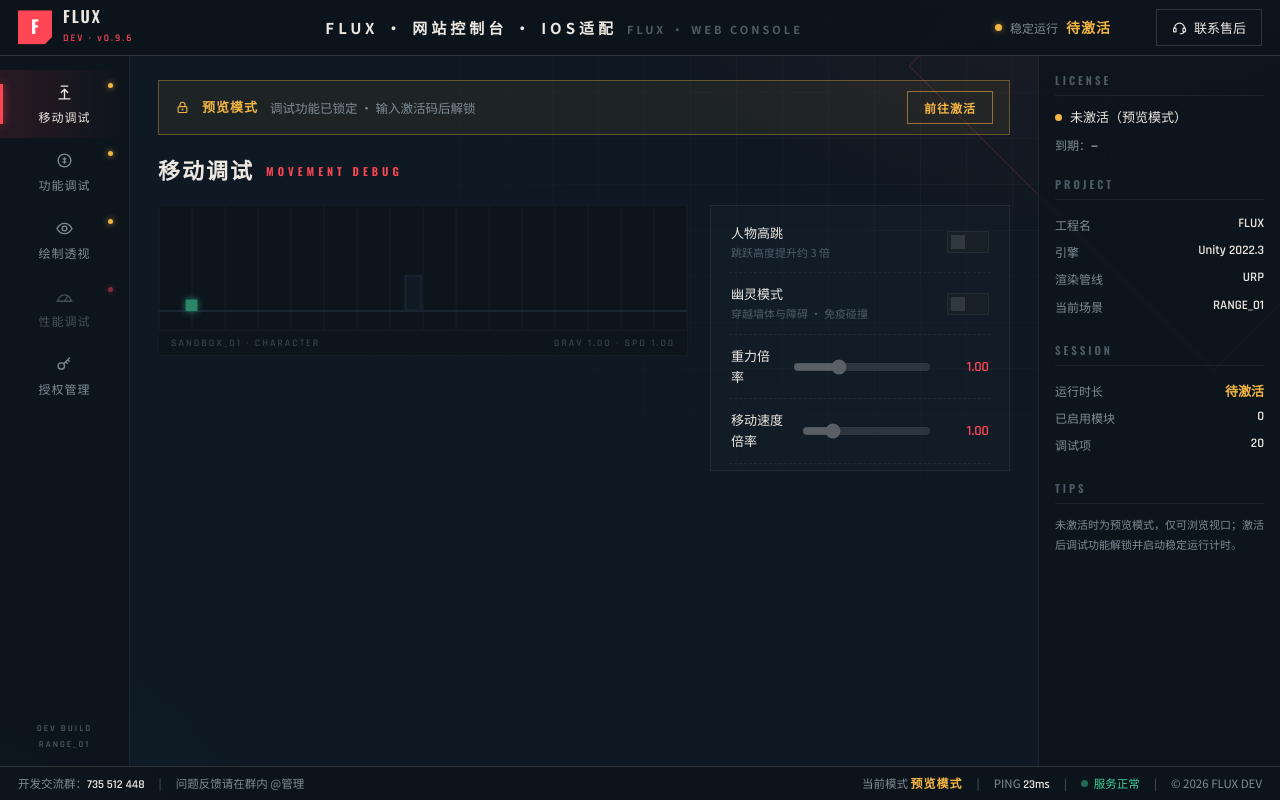
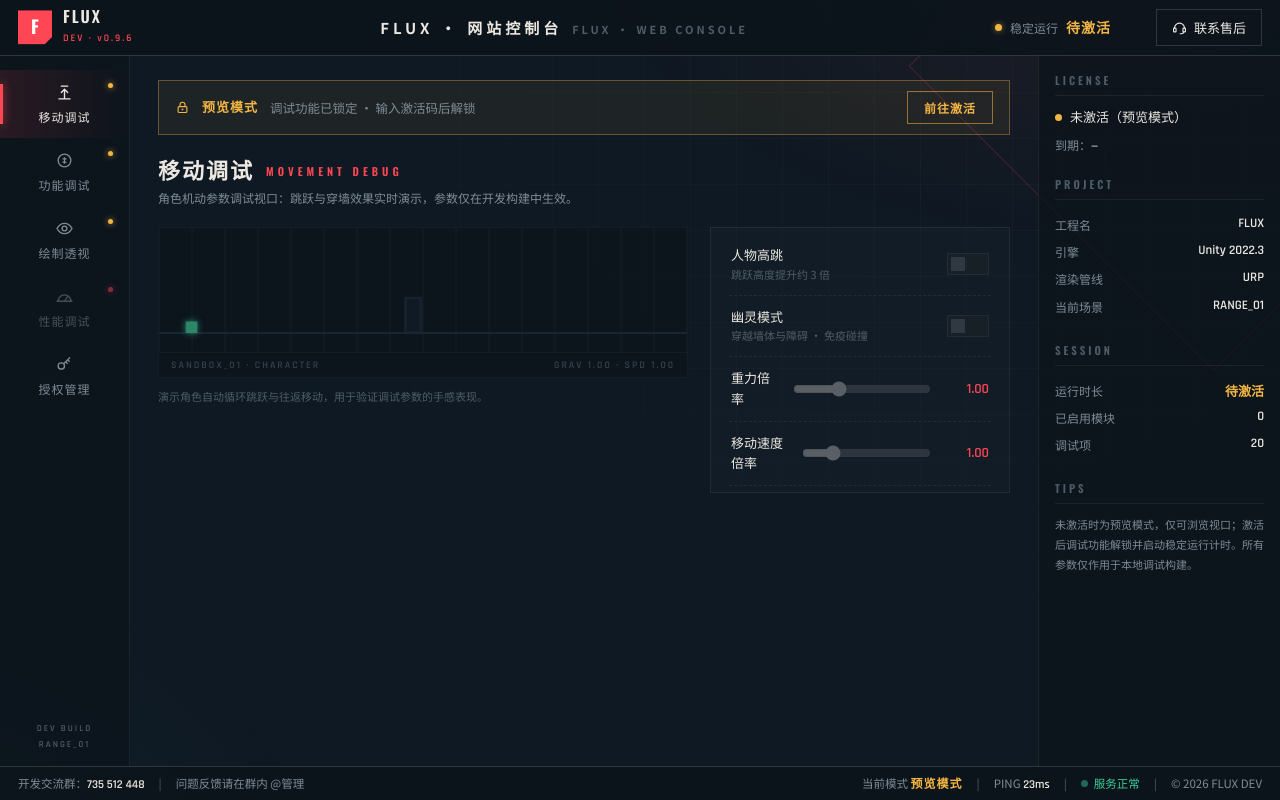
Before and after one commit to zzqwq1/oneweb, a plain HTML site: page index.html in a window 1280 px wide. Drawn offline with nearby package versions, Linux system fonts and the light colour scheme.

Commit message:
Update index.html

```diff
--- a/index.html
+++ b/index.html
@@ -238,7 +238,7 @@ canvas.viewport{display:block;width:100%}
     <div class="logo"><b>F</b></div>
     <div class="brand-t"><b>FLUX</b><span>DEV · v0.9.6</span></div>
   </div>
-  <div class="tb-title">FLUX · 网站控制台 · IOS适配<i>FLUX · WEB CONSOLE</i></div>
+  <div class="tb-title">FLUX · 网站控制台<i>FLUX · WEB CONSOLE</i></div>
   <div class="tb-right">
     <div class="uptime"><span class="dot" id="uptimeDot"></span><span id="uptimeLabel">稳定运行</span> <b id="uptime">待激活</b></div>
     <button class="btn-ghost" id="csBtn">
@@ -271,14 +271,14 @@ canvas.viewport{display:block;width:100%}
   <main>
     <!-- 移动调试 -->
     <section class="panel act" id="p-move">
-      <div class="p-head"><h2>移动调试<span>MOVEMENT DEBUG</span></h2><p></p></div>
+      <div class="p-head"><h2>移动调试<span>MOVEMENT DEBUG</span></h2><p>角色机动参数调试视口：跳跃与穿墙效果实时演示，参数仅在开发构建中生效。</p></div>
       <div class="lab">
         <div>
           <div class="viewport-wrap">
             <canvas class="viewport" id="vcMove" width="640" height="150"></canvas>
             <div class="vp-bar"><span>SANDBOX_01 · CHARACTER</span><span id="mvParam">GRAV 1.00 · SPD 1.00</span></div>
           </div>
-          <p class="stage-tip"></p>
+          <p class="stage-tip">演示角色自动循环跳跃与往返移动，用于验证调试参数的手感表现。</p>
         </div>
         <div class="sens-box">
           <div class="row"><label>人物高跳<span class="sub">跳跃高度提升约 3 倍</span></label><button class="sw" id="swHigh"></button></div>
@@ -312,7 +312,7 @@ canvas.viewport{display:block;width:100%}
             <button data-part="head" class="act">头部</button><button data-part="body">身体</button><button data-part="random">随机</button>
           </div></div>
       </div>
-      <p class="note">外挂是工具，作弊是手段，演戏是智慧</p>
+      <p class="note">以上参数只作用于本地调试构建，写入后立即生效并伴随系统提示，方便对照数值策划案验证。</p>
     </section>
 
     <!-- 绘制透视 -->
@@ -382,7 +382,7 @@ canvas.viewport{display:block;width:100%}
     </div>
     <div class="sb-block tips">
       <h4>TIPS</h4>
-      <p>未激活时为预览模式，仅可浏览视口；激活后调试功能解锁并启动稳定运行计时。</p>
+      <p>未激活时为预览模式，仅可浏览视口；激活后调试功能解锁并启动稳定运行计时。所有参数仅作用于本地调试构建。</p>
     </div>
   </aside>
 </div>
```
